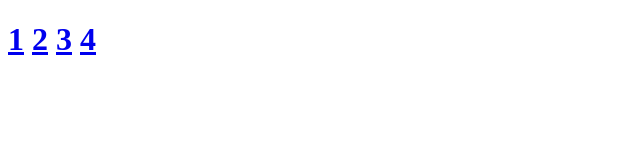
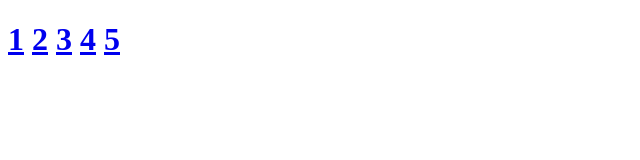
Before and after one commit to tekashi4/analyzer, a browser extension: page index.html in a window 1280 px wide. Shown: the full height of the page, 0-640 px from the left. Drawn offline with Linux system fonts and the light colour scheme.

Commit message:
Update index.html

```diff
--- a/index.html
+++ b/index.html
@@ -8,5 +8,6 @@
   <a href="./down/index.html">2</a>
   <a href="./expert/index.html">3</a>
   <a href="./ope/index.html">4</a>
+  <a href="./ind/index.html">5</a>
     </h1></body>
 </html>
```
